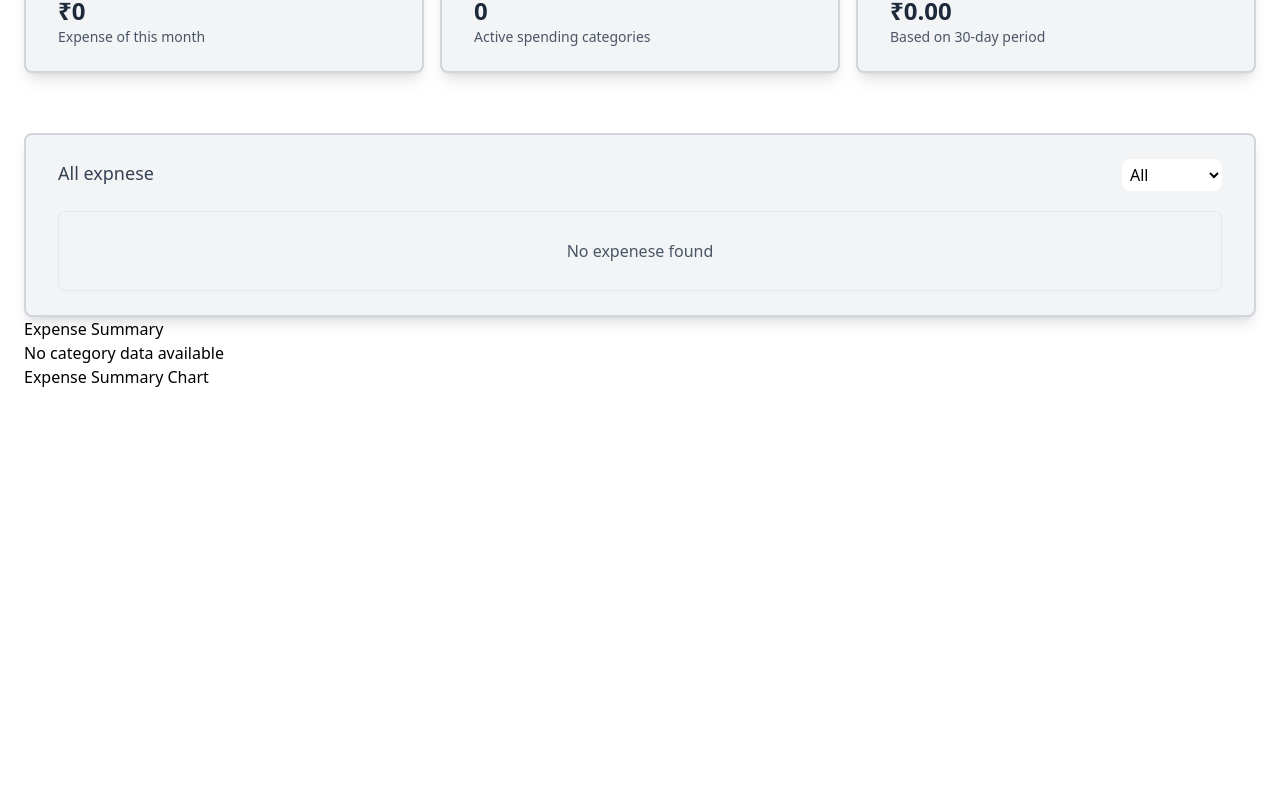
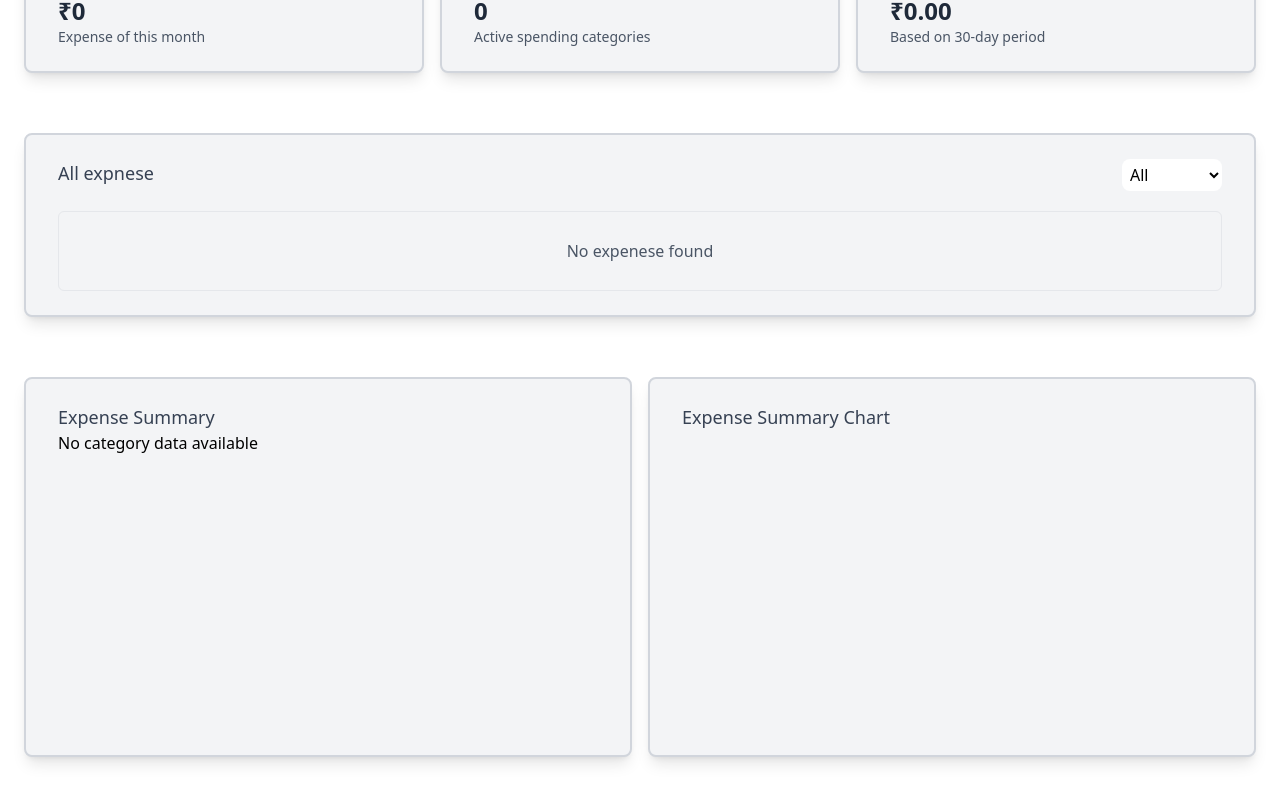
Before and after one commit to itsgauravkumar07/expenses-tracker, a React (Vite) app: page / in a window 1280 px wide. Shown: the part 227-1030 px from the top of the page. Before the commit the page ends 916 px from the top, so only its background shows below. Built offline with nearby package versions, Linux system fonts and the light colour scheme.

Commit message:
style: style the categorySummary component

```diff
--- a/src/components/CategorySummary.jsx
+++ b/src/components/CategorySummary.jsx
@@ -8,11 +8,13 @@ export const CategorySummary = ({ categoryAmount }) => {
   }
 
     return(
-        <div>
+        <div className="mt-5">
             {entries.map(([category, total], index) => (
-            <li key={index}>
-            {category} - {total}
-            </li>
+            <div key={index}
+             className="innerCategorySummaryCardText">
+              <span>{category}</span>
+              <span className="cardHeading">{"₹" + total}</span>
+            </div>
         ))}
         </div>
 
--- a/src/index.css
+++ b/src/index.css
@@ -107,4 +107,24 @@
         @apply text-center px-2 py-2 border-1 border-gray-200 rounded-md h-20 flex flex-col justify-center mt-5 text-gray-600
     }
 
+
+    /* Expense summary and chart */
+    .categorySummaryCard {
+        @apply grid grid-cols-1 md:grid-cols-2 lg:grid-cols-2 gap-4 w-full justify-between my-15
+    }
+
+
+    /* Text category summary card */
+    .categorySummaryCardText {
+        @apply rounded-lg bg-gray-100 px-8 py-6 shadow-lg w-full border-2 border-gray-300
+    }
+
+    .innerCategorySummaryCardText {
+        @apply flex flex-row justify-between
+    }
+
+    /* Chart category summary card */
+    .categorySummaryChart {
+        @apply rounded-lg bg-gray-100 px-8 py-6 shadow-lg flex flex-col w-full border-2 border-gray-300 justify-between
+    }
 }
--- a/src/pages/Dashboard.jsx
+++ b/src/pages/Dashboard.jsx
@@ -65,12 +65,16 @@ function Dashboard(){
     return(
         <div className="mx-6">
 
+
+            {/* Expense summary cards */}
             <div className="cardContainer">
                 <Card title="Total expense" des="Expense of this month" value={"₹" + total} icon={<ChartBarIcon  />} />
                 <Card title="Categories" des="Active spending categories" value={active} icon={<ChartPieIcon  />} />
                 <Card title="Average per day spend" des="Based on 30-day period" value={"₹" + averagePerDay.toFixed(2)} icon={"$"} />
             </div>
 
+
+           {/* Expenese List */}
            <div className="expenseCard">
                 <div className="cardInner">
                     <h1 className="cardHeading">All expnese</h1>
@@ -84,15 +88,23 @@ function Dashboard(){
 
 
 
-            <div>
-                 <h2>Expense Summary</h2>
-                <CategorySummary categoryAmount={categoryAmount} />
+            <div className="categorySummaryCard">
+                {/* Expense summay component by category wise*/}
+                <div className="categorySummaryCardText">
+
+                        <h2 className="cardHeading">Expense Summary</h2>
+                        <CategorySummary categoryAmount={categoryAmount} />
+
+
+                </div>
+
+                {/* Expense summary chart */}
+                <div className="categorySummaryChart">
+                    <h2 className="cardHeading">Expense Summary Chart</h2>
+                    <ExpenseChart data={chartData}/>
+                </div>
             </div>
 
-            <div>
-                 <h2>Expense Summary Chart</h2>
-                 <ExpenseChart data={chartData}/>
-            </div>
 
         </div>
     )
```
